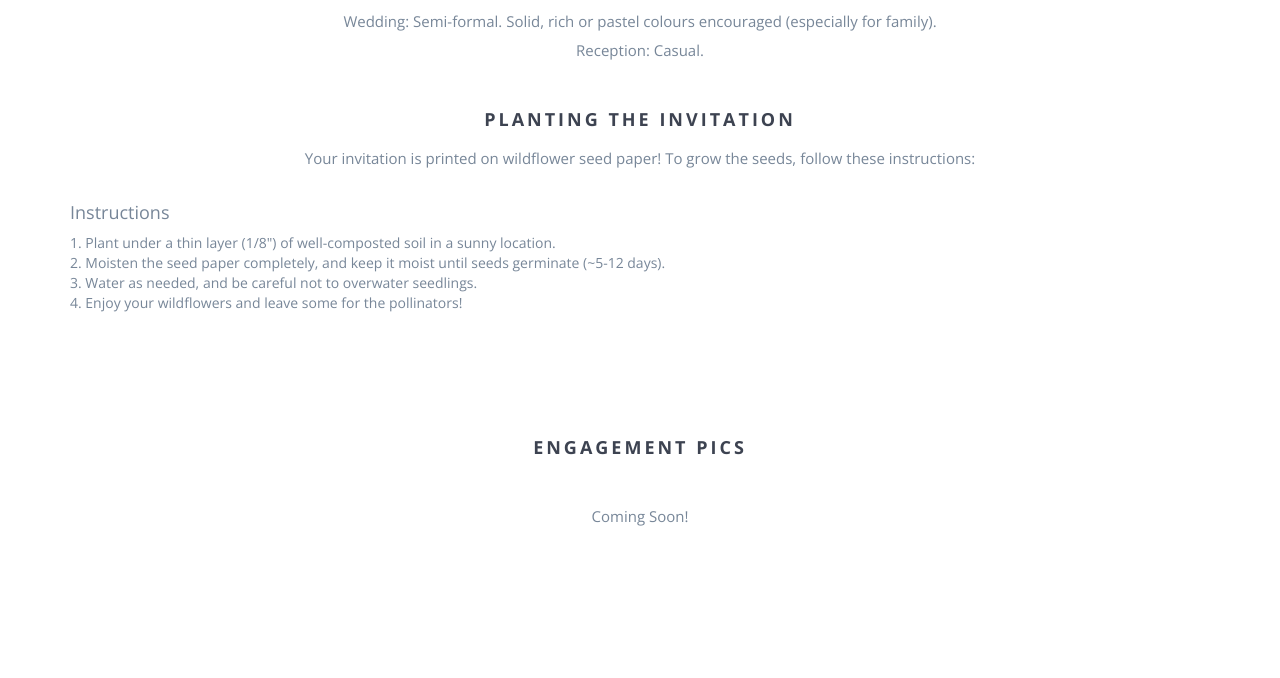
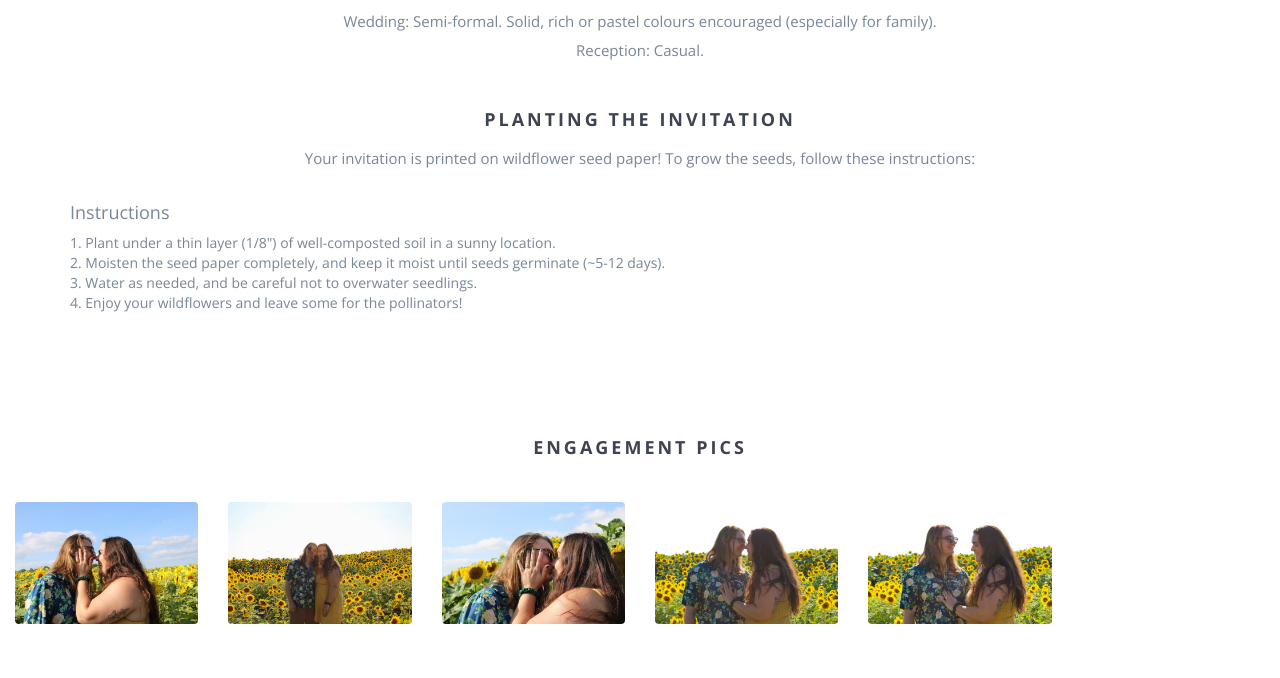
Before and after one commit to mastwood/astwoodterrey.github.io, a website: page index.html in a window 1280 px wide. Shown: the part 911-1589 px from the top of the page. Drawn offline with nearby package versions, Linux system fonts and the light colour scheme; files whose address does not match are found by name.

Commit message:
add engagement pics

```diff
--- a/index.html
+++ b/index.html
@@ -131,6 +131,7 @@
                 <p>
                     Your invitation is printed on wildflower seed paper! To grow the seeds, follow these instructions:
                 </p>
+                <div style="max-width:650px; ">
                 <h4 style="text-align: left;">Instructions</h4>
                 <ul style="text-align:left">
                     <li>1. Plant under a thin layer (1/8") of well-composted soil in a sunny location.</li>
@@ -138,6 +139,7 @@
                     <li>3. Water as needed, and be careful not to overwater seedlings.</li>
                     <li>4. Enjoy your wildflowers and leave some for the pollinators!</li>
                 </ul>
+                </div>
                 </br>
             </div>
         </div>
@@ -152,7 +154,6 @@
         <div class="row">
             <div class="col-md-12 text-center">
                 <h3 class="header">Engagement Pics</h3>
-                <p>Coming Soon!</p>
             </div>
         </div>
         <div class="row">
@@ -162,7 +163,7 @@
                         <div class="overlay">
                             <i class="fa fa-search"></i>
                         </div>
-                        <img src="" alt=""/>
+                        <img src="img/eng_pics/photo_2026-01-01_13-45-23.jpg" alt=""/>
                     </div>
                 </a>
             </div>
@@ -172,7 +173,7 @@
                         <div class="overlay">
                             <i class="fa fa-search"></i>
                         </div>
-                        <img src="" alt=""/>
+                        <img src="img/eng_pics/photo_2026-01-01_13-45-28.jpg" alt=""/>
                     </div>
                 </a>
             </div>
@@ -182,7 +183,7 @@
                         <div class="overlay">
                             <i class="fa fa-search"></i>
                         </div>
-                        <img src="img/eng_pics/" alt=""/>
+                        <img src="img/eng_pics/photo_2026-01-01_13-45-31.jpg" alt=""/>
                     </div>
                 </a>
             </div>
@@ -192,7 +193,7 @@
                         <div class="overlay">
                             <i class="fa fa-search"></i>
                         </div>
-                        <img src="img/eng_pics/" alt=""/>
+                        <img src="img/eng_pics/photo_2026-01-01_13-45-34.jpg" alt=""/>
                     </div>
                 </a>
             </div>
@@ -202,7 +203,7 @@
                         <div class="overlay">
                             <i class="fa fa-search"></i>
                         </div>
-                        <img src="img/eng_pics/" alt=""/>
+                        <img src="img/eng_pics/photo_2026-01-01_13-45-43.jpg" alt=""/>
                     </div>
                 </a>
             </div>
```
Also changed, not shown: img/eng_pics/photo_2026-01-01_13-45-23.jpg (added), img/eng_pics/photo_2026-01-01_13-45-28.jpg (added), img/eng_pics/photo_2026-01-01_13-45-31.jpg (added), img/eng_pics/photo_2026-01-01_13-45-34.jpg (added), img/eng_pics/photo_2026-01-01_13-45-43.jpg (added).
